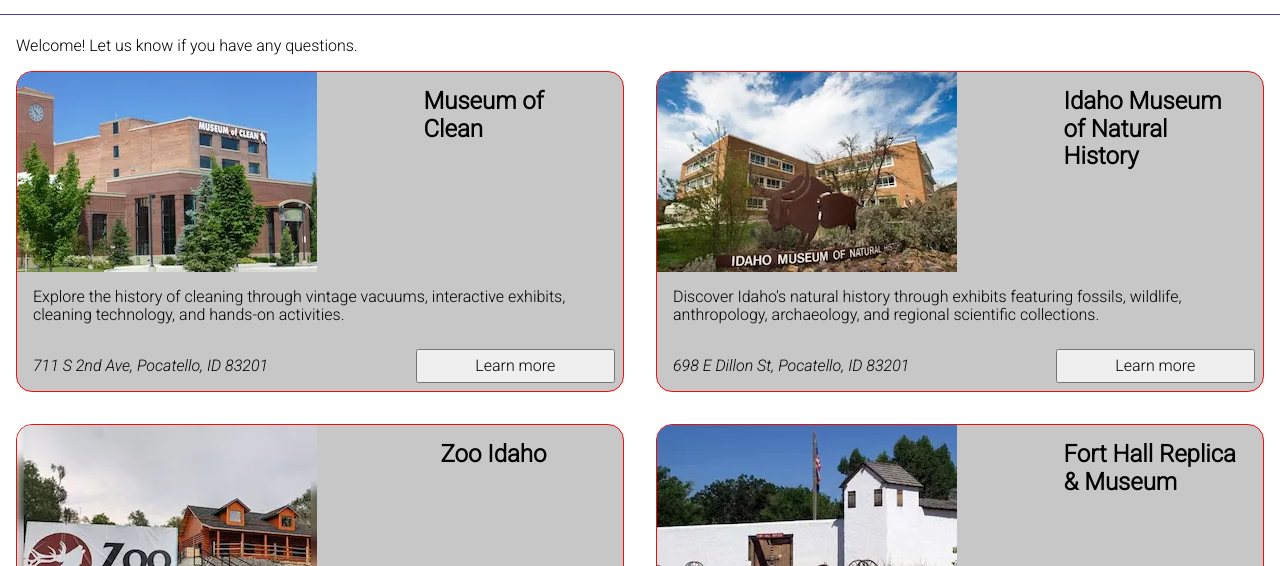
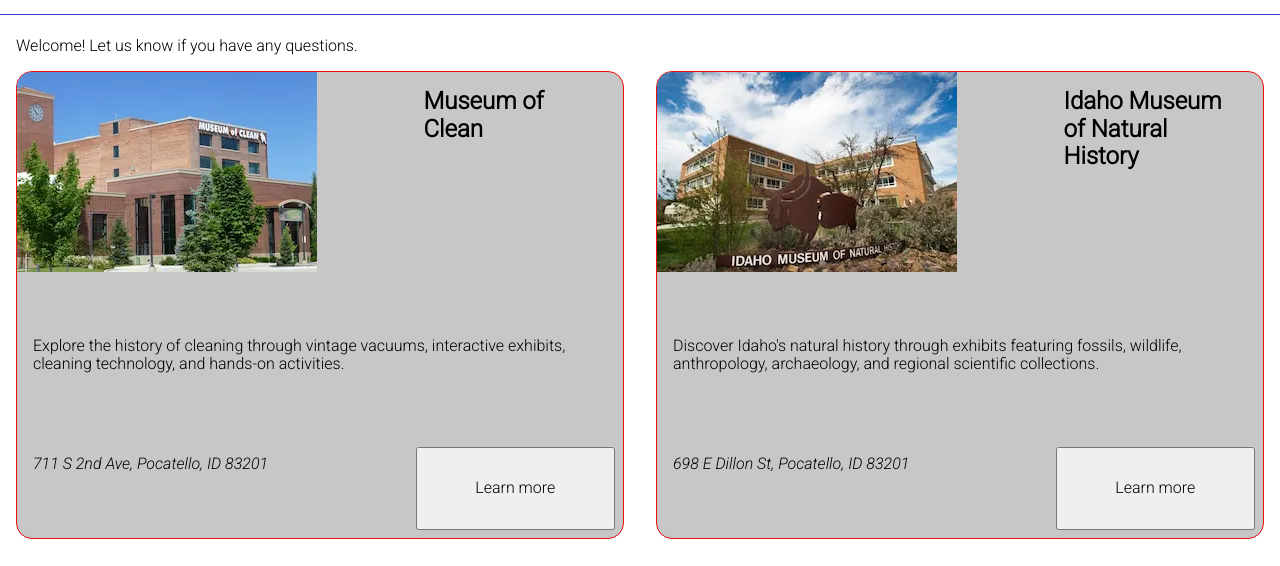
Before and after one commit to chadhall1313/wdd231, a plain HTML site: page chamber/discover.html in a window 1280 px wide. Shown: the part 234-800 px from the top of the page. Drawn offline with Linux system fonts and the light colour scheme.

Commit message:
fixed LCF report

```diff
--- a/chamber/discover.html
+++ b/chamber/discover.html
@@ -7,7 +7,7 @@
     <meta name="author" content="Chad Hall">
     <meta name="description" content="The discover page for The Pocatello Chamber of Commerce.">
     <meta property="og:title" content="Discover - Pocatello Chamber of Commerce">
-    <meta property="og:description" content="Come discover what Pocatello Idaho has to offer!">
+    <meta property="og:description" content="Come discover what amazing experiences Pocatello Idaho has to offer!">
     <meta property="og:image" content="https://chadhall1313.github.io/wdd231/chamber/images/pocatello_flag.jpg">
     <meta property="og:url" content="https://chadhall1313.github.io/wdd231/chamber/discover.html
 ">
@@ -39,7 +39,7 @@
             <li class="current"><a href="discover.html"  aria-current="page">Discover</a></li>
         </ul>
     </nav>
-    <main>
+    <main class="discover">
         <h1>Discover - Pocatello Chamber of Commerce</h1>
         <span id="welcome"></span>
         <div id="places" class="places"></div>
--- a/chamber/styles/small.css
+++ b/chamber/styles/small.css
@@ -440,6 +440,10 @@ dialog h3 {
 
 /* DISCOVER */
 
+.places {
+    min-height: 2000px;
+}
+
 .places div {
     border: 1px solid var(--secondary-color);
     background-color: var(--thirdary-color);
```
